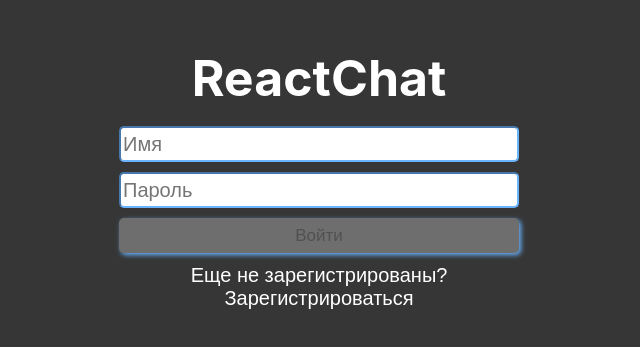
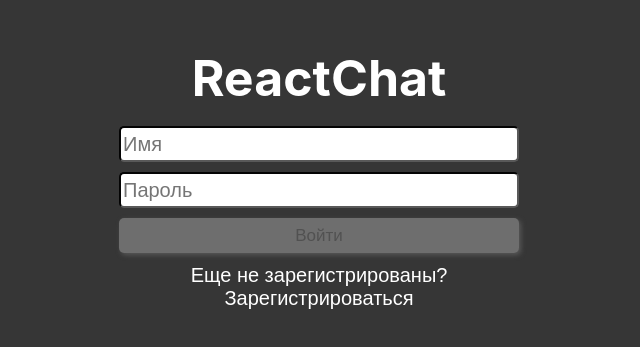
Before and after one commit to RolandSallaz/ReactChat, a React (Vite) app: page /#/auth in a window 1280 px wide. Shown: the part 151-498 px from the top of the page, without its empty margins (321-961 px from the left). Built offline with nearby package versions, Linux system fonts and the light colour scheme.

Commit message:
added sass variables

```diff
--- a/index.html
+++ b/index.html
@@ -1,5 +1,5 @@
 <!DOCTYPE html>
-<html lang="en">
+<html lang="ru">
   <head>
     <meta charset="UTF-8" />
     <link rel="icon" type="image/svg+xml" href="/vite.svg" />
--- a/src/components/AuthForm/AuthForm.scss
+++ b/src/components/AuthForm/AuthForm.scss
@@ -1,3 +1,6 @@
+@import '../../utils/cssVariables';
+
+
 .auth-form {
   display: flex;
   flex-direction: column;
@@ -13,7 +16,7 @@
     height: 35px;
     border-radius: 5px;
     border: none;
-    box-shadow: 2px 2px 5px #69b3ff;
+    box-shadow: 2px 2px 5px $shadowColor;
     font-size: 17px;
     font-weight: 400;
   }
@@ -31,7 +34,7 @@
     border-radius: 5px;
     margin: 0;
     margin-top: 10px;
-    border-color: #69b3ff;
+    border-color: $shadowColor;
     font-size: 20px;
   }
   @media screen and (max-width: 430px){
--- a/src/components/Header/Header.scss
+++ b/src/components/Header/Header.scss
@@ -1,3 +1,5 @@
+@import '../../utils/cssVariables';
+
 header {
   display: flex;
 }
@@ -39,6 +41,7 @@ header {
     height: 26px;
     cursor: pointer;
     z-index: 1;
+    box-shadow: 2px 3px 4px -2px $shadowColor;
     @media  screen and (max-width: 1279px) {
       & {
         margin-right: 30px;
--- a/src/main.tsx
+++ b/src/main.tsx
@@ -1,7 +1,7 @@
 import React from 'react'
 import ReactDOM from 'react-dom/client'
 import App from './components/App/App'
-import './index.css'
+import './index.scss'
 import {HashRouter} from "react-router-dom";
 
 ReactDOM.createRoot(document.getElementById('root') as HTMLElement).render(
--- a/src/utils/Api.ts
+++ b/src/utils/Api.ts
@@ -1,6 +1,6 @@
 import {IAuthToken, IAuthUser, IUser} from "../types";
 
-const API_URL = import.meta.env.DEV ? 'http://localhost:3000' : 'https://luctus.serveo.net'
+const API_URL = import.meta.env.DEV ? 'http://localhost:3000' : 'https://nest-project-iota.vercel.app'
 
 const checkResponse = <T>(res: Response): Promise<T> => {
     return res.ok ? res.json() : res.json().then((err) => Promise.reject(err));
--- /dev/null
+++ b/src/utils/cssVariables.scss
@@ -0,0 +1 @@
+$shadowColor: #595959
```
Also changed, not shown: src/index.scss (renamed from src/index.css).
